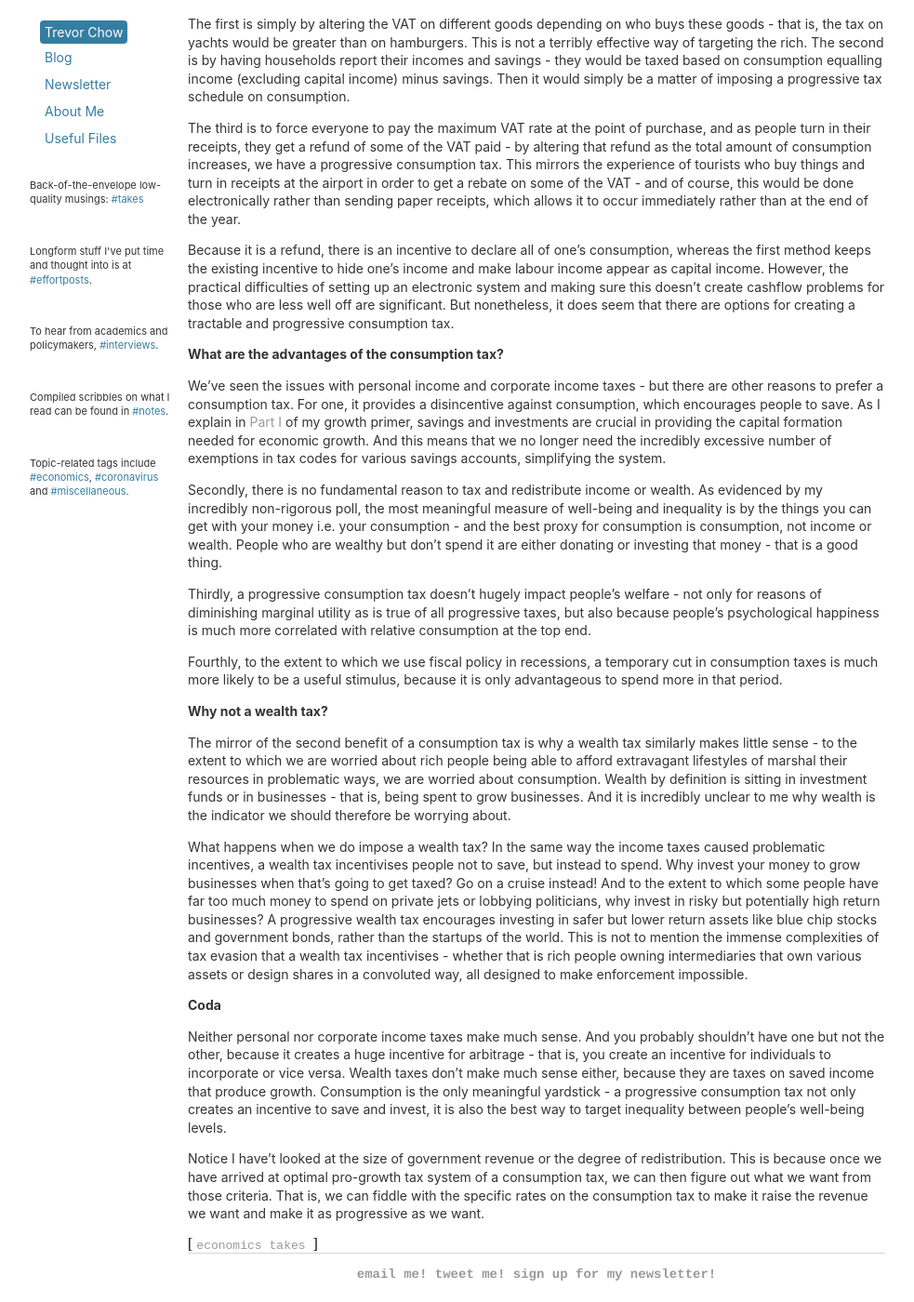
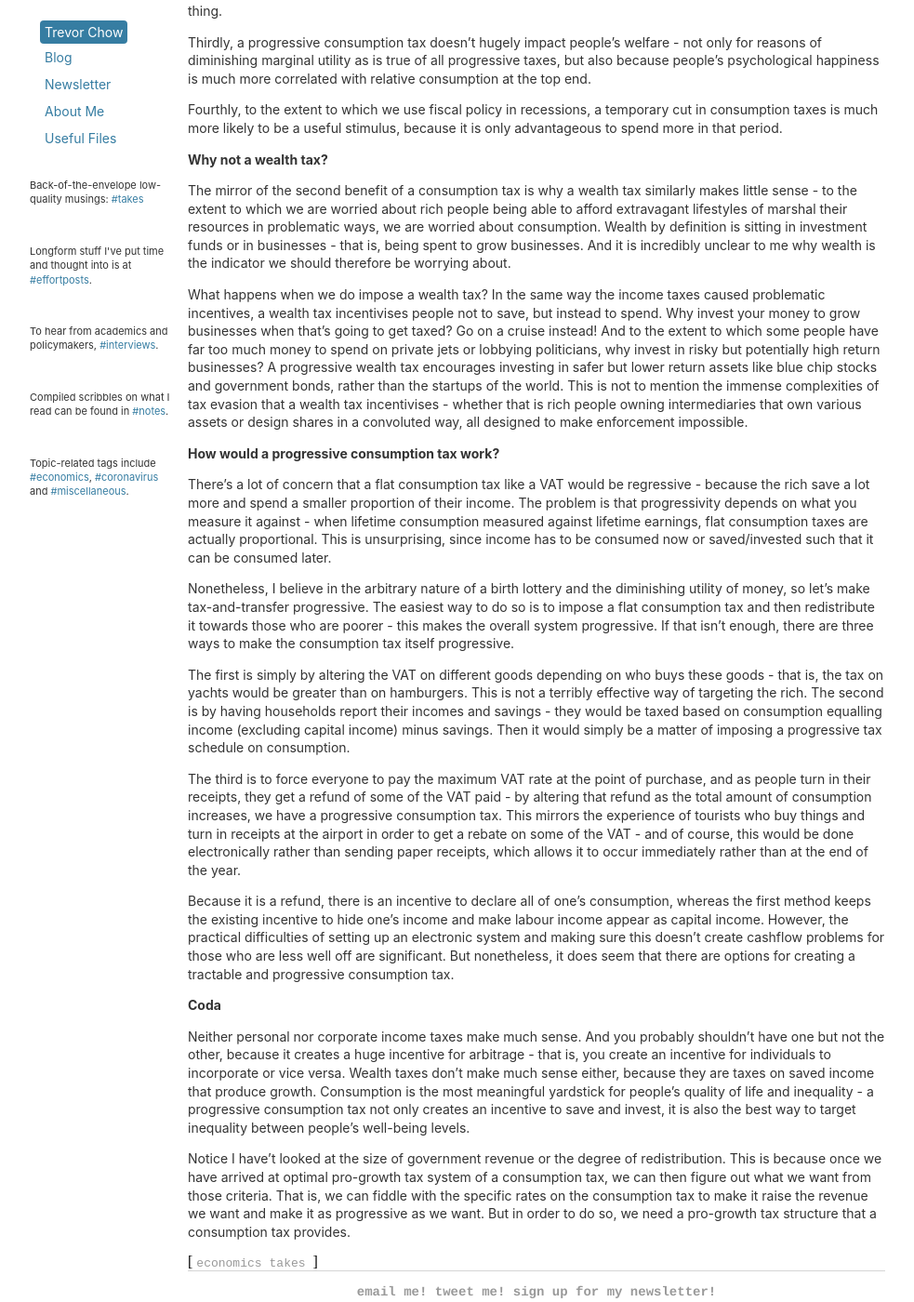
Before and after one commit to tmychow/tmychow.github.io, a Jekyll site: the page built from _posts/2020-07-29-all-that-glitters-is-not-gold.md, in a window 1280 px wide and 1400 px high, scrolled down 1689 px. Shown: the whole window at 93% size, without its empty margins (28-1011 px from the left). Built offline with Jekyll 4.4.1, drawn with Linux system fonts in a browser that asks for light colours; some of the changed text lies outside the part shown.

Commit message:
Update 2020-07-29-all-that-glitters-is-not-gold.md

```diff
--- a/_posts/2020-07-29-all-that-glitters-is-not-gold.md
+++ b/_posts/2020-07-29-all-that-glitters-is-not-gold.md
@@ -66,8 +54,20 @@ The mirror of the second benefit of a consumption tax is why a wealth tax simila
 
 What happens when we do impose a wealth tax? In the same way the income taxes caused problematic incentives, a wealth tax incentivises people not to save, but instead to spend. Why invest your money to grow businesses when that's going to get taxed? Go on a cruise instead! And to the extent to which some people have far too much money to spend on private jets or lobbying politicians, why invest in risky but potentially high return businesses? A progressive wealth tax encourages investing in safer but lower return assets like blue chip stocks and government bonds, rather than the startups of the world. This is not to mention the immense complexities of tax evasion that a wealth tax incentivises - whether that is rich people owning intermediaries that own various assets or design shares in a convoluted way, all designed to make enforcement impossible.
 
+**How would a progressive consumption tax work?**
+
+There's a lot of concern that a flat consumption tax like a VAT would be regressive - because the rich save a lot more and spend a smaller proportion of their income. The problem is that progressivity depends on what you measure it against - when lifetime consumption measured against lifetime earnings, flat consumption taxes are actually proportional. This is unsurprising, since income has to be consumed now or saved/invested such that it can be consumed later.
+
+Nonetheless, I believe in the arbitrary nature of a birth lottery and the diminishing utility of money, so let's make tax-and-transfer progressive. The easiest way to do so is to impose a flat consumption tax and then redistribute it towards those who are poorer - this makes the overall system progressive. If that isn't enough, there are three ways to make the consumption tax itself progressive.
+
+The first is simply by altering the VAT on different goods depending on who buys these goods - that is, the tax on yachts would be greater than on hamburgers. This is not a terribly effective way of targeting the rich. The second is by having households report their incomes and savings - they would be taxed based on consumption equalling income (excluding capital income) minus savings. Then it would simply be a matter of imposing a progressive tax schedule on consumption.
+
+The third is to force everyone to pay the maximum VAT rate at the point of purchase, and as people turn in their receipts, they get a refund of some of the VAT paid - by altering that refund as the total amount of consumption increases, we have a progressive consumption tax. This mirrors the experience of tourists who buy things and turn in receipts at the airport in order to get a rebate on some of the VAT - and of course, this would be done electronically rather than sending paper receipts, which allows it to occur immediately rather than at the end of the year.
+
+Because it is a refund, there is an incentive to declare all of one's consumption, whereas the first method keeps the existing incentive to hide one's income and make labour income appear as capital income. However, the practical difficulties of setting up an electronic system and making sure this doesn't create cashflow problems for those who are less well off are significant. But nonetheless, it does seem that there are options for creating a tractable and progressive consumption tax.
+
 **Coda**
 
-Neither personal nor corporate income taxes make much sense. And you probably shouldn't have one but not the other, because it creates a huge incentive for arbitrage - that is, you create an incentive for individuals to incorporate or vice versa. Wealth taxes don't make much sense either, because they are taxes on saved income that produce growth. Consumption is the only meaningful yardstick - a progressive consumption tax not only creates an incentive to save and invest, it is also the best way to target inequality between people's well-being levels.
+Neither personal nor corporate income taxes make much sense. And you probably shouldn't have one but not the other, because it creates a huge incentive for arbitrage - that is, you create an incentive for individuals to incorporate or vice versa. Wealth taxes don't make much sense either, because they are taxes on saved income that produce growth. Consumption is the most meaningful yardstick for people's quality of life and inequality - a progressive consumption tax not only creates an incentive to save and invest, it is also the best way to target inequality between people's well-being levels.
 
-Notice I have't looked at the size of government revenue or the degree of redistribution. This is because once we have arrived at optimal pro-growth tax system of a consumption tax, we can then figure out what we want from those criteria. That is, we can fiddle with the specific rates on the consumption tax to make it raise the revenue we want and make it as progressive as we want.
+Notice I have't looked at the size of government revenue or the degree of redistribution. This is because once we have arrived at optimal pro-growth tax system of a consumption tax, we can then figure out what we want from those criteria. That is, we can fiddle with the specific rates on the consumption tax to make it raise the revenue we want and make it as progressive as we want. But in order to do so, we need a pro-growth tax structure that a consumption tax provides.
```
Also changed, not shown: other parts of _posts/2020-07-29-all-that-glitters-is-not-gold.md (+0 -12 lines).
